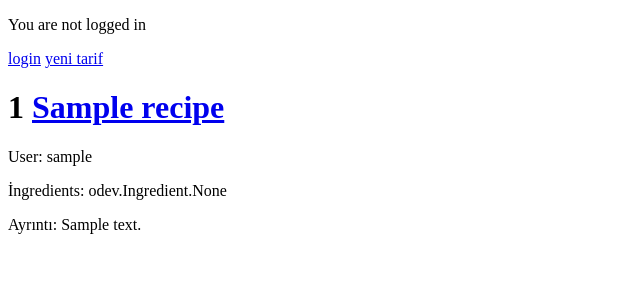
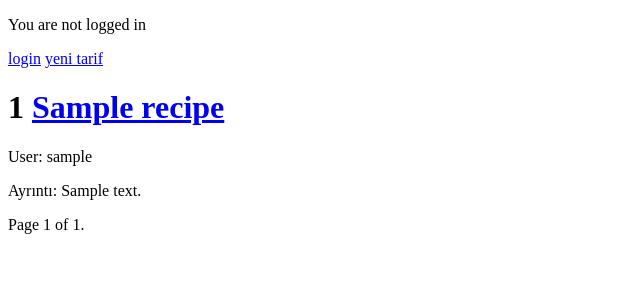
Before and after one commit to mucahiddogan/recipe-for-hipolabs, a Django app: page / in a window 1280 px wide. Shown: the part 29-329 px from the top of the page, without its empty margins (0-640 px from the left). Run offline with Django 3.2, Linux system fonts and the light colour scheme; tables that the repository leaves empty hold one stand-in row (values such as "Sample post").

Commit message:
paginator added

```diff
--- /dev/null
+++ b/odev/search.py
@@ -0,0 +1,3 @@
+from elasticsearch_dsl.connections import connections
+
+connections.create_connection()
--- a/odev/templates/odev/recipe_detail.html
+++ b/odev/templates/odev/recipe_detail.html
@@ -1,7 +1,7 @@
 <h1>{{ recipe.name }}</h1>
 <p> User: {{ recipe.user }}</p>
 <img src="{{ recipe.image.url }}" alt="image" width="100px" height="100px">
-<p> İngredients: {{ recipe.ingredients }}</p>
+<p> İngredients: {{ recipe.ingredients.all }}</p>
 <p> Ayrıntı: {{ recipe.description }}</p>
 <p> Zorluk: {{ recipe.difficulty }}<p>
 <p> Zaman: {{ recipe.time|linebreaksbr }}</p>
--- a/odev/templates/odev/recipe_list.html
+++ b/odev/templates/odev/recipe_list.html
@@ -15,11 +15,39 @@
 <a href="{% url 'recipe_new' %}" class="top-menu"><span class="glyphicon glyphicon-plus">yeni tarif</span></a>
 
 
+
+
 {% for recipe in recipes %}
+    {# Each "contact" is a Contact model object. #}
+    <h1> {{recipe.id}} <a href="{% url 'recipe_detail' pk=recipe.pk %}">{{ recipe.name }}</a></h1>
+    <p> User: {{ recipe.user }}</p>
+    <p> Ayrıntı: {{ recipe.description }}</p>
+{% endfor %}
+
+<div class="pagination">
+    <span class="step-links">
+        {% if recipes.has_previous %}
+            <!-- <a href="?page=1">&laquo; first</a> -->
+            <a href="?page={{ recipes.previous_page_number }}&q={{ request.GET.q }}">previous</a>
+        {% endif %}
+
+        <span class="current">
+            Page {{ recipes.number }} of {{ recipes.paginator.num_pages }}.
+        </span>
+
+        {% if recipes.has_next %}
+            <a href="?page={{ recipes.next_page_number }}&q={{ request.GET.q }}">next</a>
+        {% endif %}
+    </span>
+</div>
+
+
+
+<!-- {% for recipe in recipes %}
 <div class="post">
     <h1> {{recipe.id}} <a href="{% url 'recipe_detail' pk=recipe.pk %}">{{ recipe.name }}</a></h1>
     <p> User: {{ recipe.user }}</p>
     <p> İngredients: {{ recipe.ingredients }}</p>
     <p> Ayrıntı: {{ recipe.description }}</p>
 </div>
-{% endfor %}
+{% endfor %} -->
--- a/odev/views.py
+++ b/odev/views.py
@@ -11,6 +11,8 @@
 
 from django.http import *
 from django.db.models import Q
+from django.core.paginator import Paginator, EmptyPage, PageNotAnInteger
+
 
 
 
@@ -54,11 +56,50 @@
 
 
 def recipe_list(request):
-    recipes = Recipe.objects.all()
+    recipes = Recipe.objects.all().order_by('-time')
     query = request.GET.get('q')
     if query:
-        recipes = recipes.filter(description__icontains=query)
+        # usernamess = User.objects.get(username=query)
+        # print(usernamess)
+        recipes = recipes.filter(
+        Q(name__icontains=query) |
+        Q(description__icontains=query) |
+        Q(difficulty__icontains=query)
+        )
+
+    paginator = Paginator(recipes, 5)
+    page = request.GET.get('page')
+    recipes = paginator.get_page(page)
+
+    try:
+        recipes = paginator.page(page)
+    except PageNotAnInteger:
+        recipes = paginator.page(1)
+    except EmptyPage:
+        recipes = paginator.page(paginator.num_pages)
+
+    context ={
+        "object_list": recipes,
+        "title": "List"
+    }
+
+
+
+
+    # recipes = Recipe.objects.all()
+    # query = request.GET.get('q')
+    # paginator = Paginator(recipes, 5)
+    # page = request.GET.get('page')
+    # recipes = paginator.get_page(page)
+
+    # if query:
+    #     recipes = recipes.filter(description__icontains=query)
+
+
     return render(request, 'odev/recipe_list.html', {'recipes' : recipes})
+
+
+
 
 def recipe_detail(request, pk):
     recipe = get_object_or_404(Recipe, pk=pk)
--- a/requirements.txt
+++ b/requirements.txt
@@ -1,2 +1,3 @@
 Django~=2.0.6
 Pillow
+elasticsearch-dsl
```
Also changed, not shown: odev/paginator.py (added, +11 -0 lines), media/recipe/2019/05/img_pgvznbM.jpg (added).
